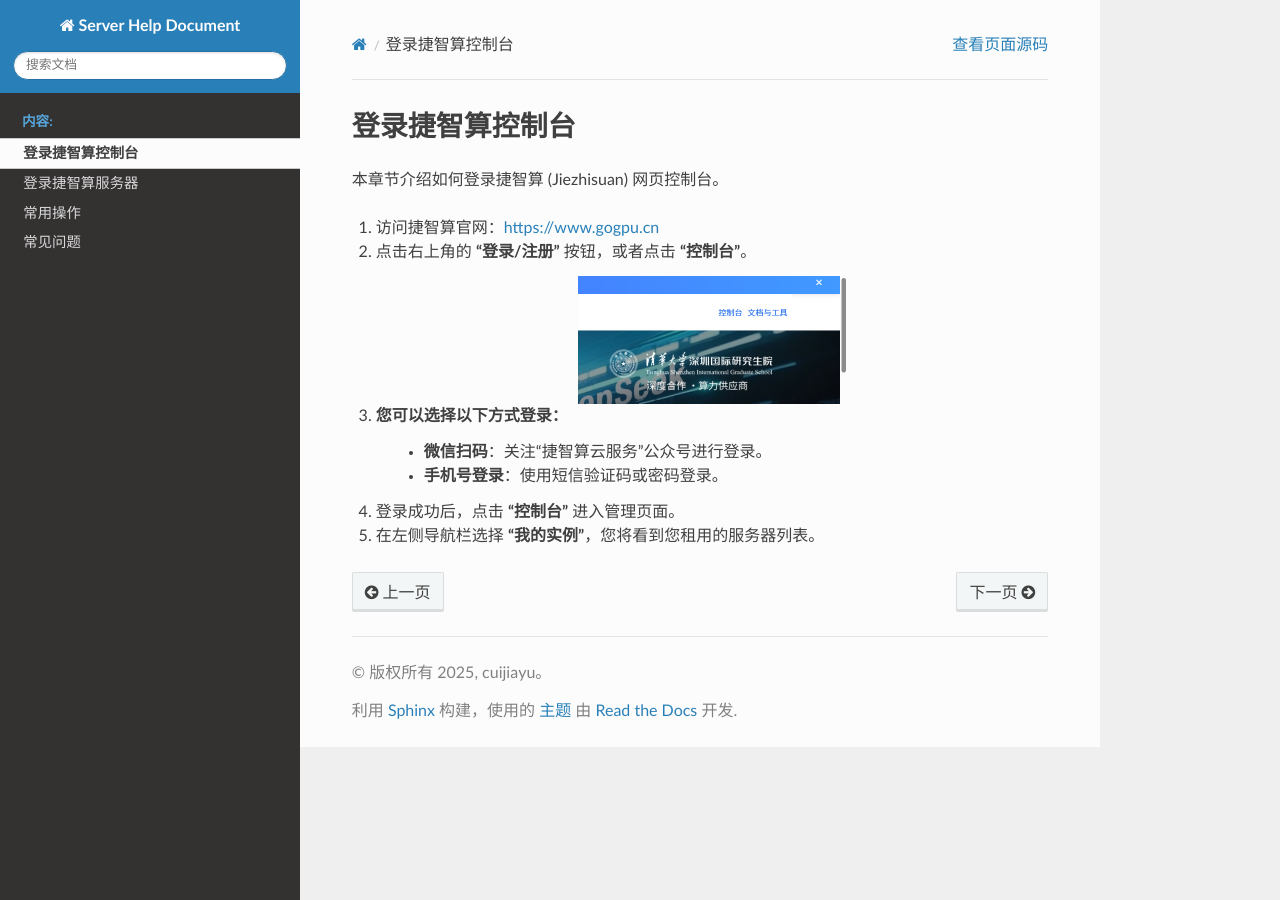
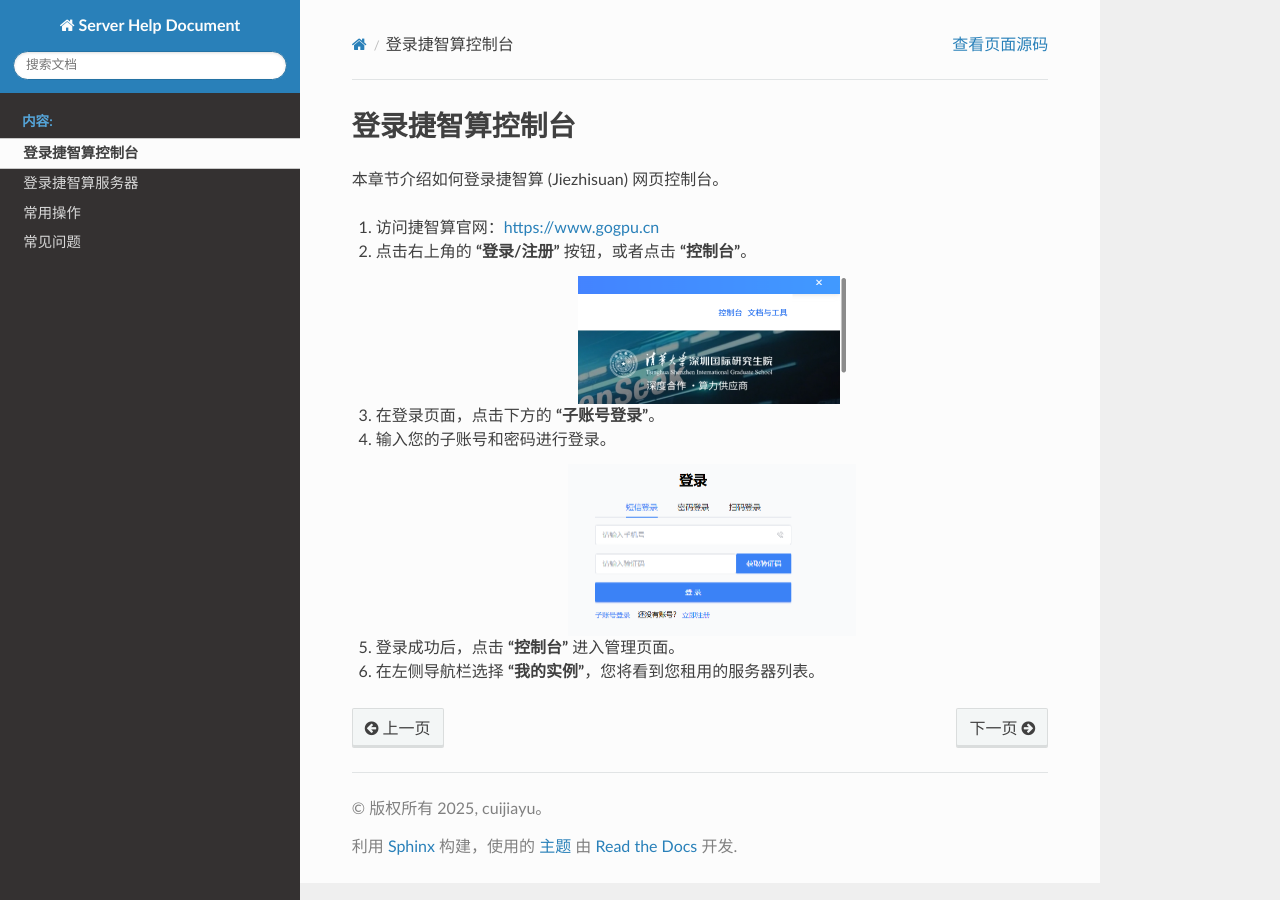
Before and after one commit to cuijiayu20/Server-Help-Document, a Sphinx documentation site: the page built from docs/source/console_login.rst, in a window 1280 px wide. Built offline with Sphinx 7.4.7 and the Read the Docs theme 3.1.0, drawn with Linux system fonts in a browser that asks for light colours.

Commit message:
Update console login: use sub-account login and add image

```diff
--- a/docs/source/console_login.rst
+++ b/docs/source/console_login.rst
@@ -11,8 +11,13 @@
       :align: center
       :scale: 50%
 
-3. 您可以选择以下方式登录：
-    *   **微信扫码**：关注“捷智算云服务”公众号进行登录。
-    *   **手机号登录**：使用短信验证码或密码登录。
-4. 登录成功后，点击 **“控制台”** 进入管理页面。
-5. 在左侧导航栏选择 **“我的实例”**，您将看到您租用的服务器列表。
+3. 在登录页面，点击下方的 **“子账号登录”**。
+4. 输入您的子账号和密码进行登录。
+
+   .. image:: images/login_screen.png
+      :alt: 子账号登录
+      :align: center
+      :scale: 50%
+
+5. 登录成功后，点击 **“控制台”** 进入管理页面。
+6. 在左侧导航栏选择 **“我的实例”**，您将看到您租用的服务器列表。
```
Also changed, not shown: docs/source/images/login_screen.png (added).
